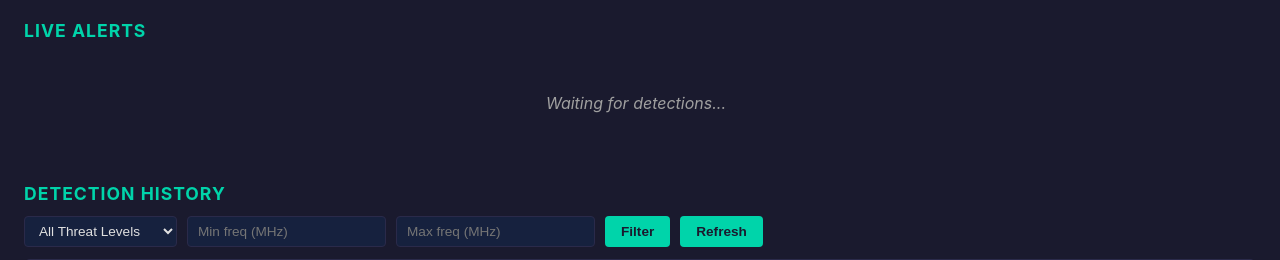
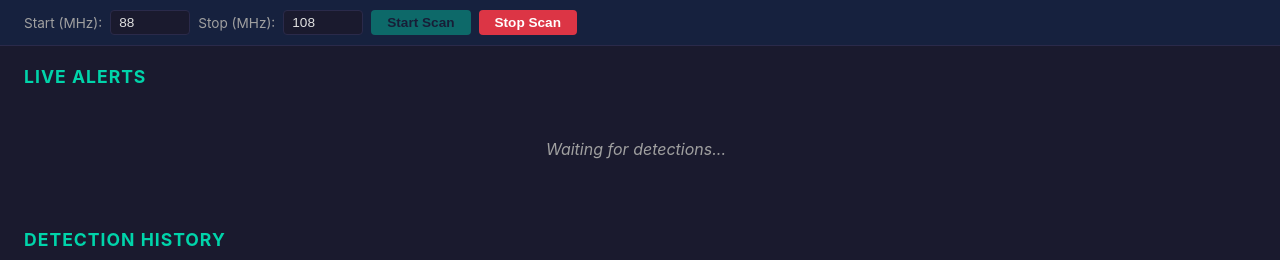
Before and after one commit to fredrik-SC/Skadi, a Flask app: page / in a window 1280 px wide. Shown: the part 53-313 px from the top of the page. Run offline with Flask 3, Linux system fonts and the light colour scheme; data that the repository does not hold is empty.

Commit message:
Session 8: Fix classification accuracy + scan control UI
Classification fixes (critical):
- Increase signal isolation guard_factor 1.5→3.0 to stop clipping
  wideband FM signals before feature extraction
- Rewrite modulation decision tree: bandwidth-aware pre-classification
  (>100 kHz = FM by default), tighter PSK thresholds (require narrowband
  + high phase discontinuity count), better AM/FM discrimination
- Fix bandwidth refinement: use max(refined, detected) so wideband
  signals never report narrower than detector's original estimate
- Result: FM broadcast now correctly classified as "FM Broadcast Radio"
  instead of PSK/8PSK

UI additions:
- Scan control bar: Start/Stop buttons with frequency range inputs
- Error banner for displaying scan/SDR errors
- Scan start/stop REST API endpoints (POST /api/scan/start, /stop)
- Status polling updates button states (enabled/disabled)

134 tests passing.

Co-Authored-By: Claude Opus 4.6 (1M context) <noreply@anthropic.com>

```diff
--- a/config/default.yaml
+++ b/config/default.yaml
@@ -44,7 +44,7 @@ fingerprint:
   # Minimum SNR (dB) to attempt modulation classification
   min_snr_db: 8.0
   # Guard bandwidth factor for signal isolation filter
-  guard_factor: 1.5
+  guard_factor: 3.0
   # FIR filter order for signal isolation
   filter_numtaps: 101
   # ACF search range in milliseconds
--- a/src/web/server.py
+++ b/src/web/server.py
@@ -98,13 +98,31 @@ def _register_routes(app: Flask) -> None:
     @app.route("/api/status")
     def api_status():
         """Scanner status endpoint."""
-        # Status is updated by the scan thread via app.config
         return jsonify({
             "scanning": app.config.get("SCANNER_ACTIVE", False),
             "last_sweep_time": app.config.get("LAST_SWEEP_TIME"),
             "total_detections": app.config.get("TOTAL_DETECTIONS", 0),
             "sweep_count": app.config.get("SWEEP_COUNT", 0),
+            "scan_requested": app.config.get("SCAN_REQUESTED", False),
+            "error": app.config.get("LAST_ERROR"),
         })
+
+    @app.route("/api/scan/start", methods=["POST"])
+    def api_scan_start():
+        """Request a scan to start."""
+        app.config["SCAN_REQUESTED"] = True
+        data = request.get_json(silent=True) or {}
+        if "freq_start" in data:
+            app.config["SCAN_FREQ_START"] = float(data["freq_start"])
+        if "freq_stop" in data:
+            app.config["SCAN_FREQ_STOP"] = float(data["freq_stop"])
+        return jsonify({"status": "scan_requested"})
+
+    @app.route("/api/scan/stop", methods=["POST"])
+    def api_scan_stop():
+        """Request scanning to stop."""
+        app.config["SCAN_REQUESTED"] = False
+        return jsonify({"status": "stop_requested"})
 
 
 def _float_or_none(value: str | None) -> float | None:
--- a/src/web/static/css/skadi.css
+++ b/src/web/static/css/skadi.css
@@ -70,6 +70,76 @@ body {
 @keyframes pulse {
     0%, 100% { opacity: 1; }
     50% { opacity: 0.6; }
+}
+
+/* Scan Controls */
+#scan-controls {
+    padding: 10px 24px;
+    background: var(--bg-secondary);
+    border-bottom: 1px solid var(--border);
+    display: flex;
+    align-items: center;
+    justify-content: space-between;
+    flex-wrap: wrap;
+    gap: 8px;
+}
+
+.control-group {
+    display: flex;
+    align-items: center;
+    gap: 8px;
+    font-size: 0.85rem;
+}
+
+.control-group label { color: var(--text-secondary); }
+
+.control-group input {
+    width: 80px;
+    padding: 4px 8px;
+    background: var(--bg-primary);
+    color: var(--text-primary);
+    border: 1px solid var(--border);
+    border-radius: 4px;
+    font-size: 0.85rem;
+}
+
+.btn-scan {
+    padding: 5px 16px;
+    background: var(--accent);
+    color: var(--bg-primary);
+    border: none;
+    border-radius: 4px;
+    cursor: pointer;
+    font-weight: bold;
+    font-size: 0.85rem;
+}
+
+.btn-scan:hover { opacity: 0.85; }
+.btn-scan:disabled { opacity: 0.4; cursor: not-allowed; }
+
+.btn-stop {
+    padding: 5px 16px;
+    background: var(--threat-critical);
+    color: white;
+    border: none;
+    border-radius: 4px;
+    cursor: pointer;
+    font-weight: bold;
+    font-size: 0.85rem;
+}
+
+.btn-stop:hover { opacity: 0.85; }
+.btn-stop:disabled { opacity: 0.4; cursor: not-allowed; }
+
+.error-banner {
+    width: 100%;
+    padding: 8px 16px;
+    background: rgba(220, 53, 69, 0.2);
+    border: 1px solid var(--threat-critical);
+    border-radius: 4px;
+    color: var(--threat-critical);
+    font-size: 0.85rem;
+    margin-top: 4px;
 }
 
 /* Main Layout */
--- a/src/web/static/js/skadi.js
+++ b/src/web/static/js/skadi.js
@@ -175,17 +175,63 @@
     function pollStatus() {
         fetch('/api/status')
             .then(function(r) { return r.json(); })
-            .then(function(data) { updateStatus(data); })
+            .then(function(data) {
+                updateStatus(data);
+                // Update scan control buttons
+                var startBtn = document.getElementById('btn-start-scan');
+                var stopBtn = document.getElementById('btn-stop-scan');
+                if (data.scanning) {
+                    startBtn.disabled = true;
+                    stopBtn.disabled = false;
+                } else {
+                    startBtn.disabled = false;
+                    stopBtn.disabled = true;
+                }
+                // Show error if any
+                var errorBanner = document.getElementById('error-banner');
+                if (data.error) {
+                    errorBanner.textContent = data.error;
+                    errorBanner.style.display = 'block';
+                } else {
+                    errorBanner.style.display = 'none';
+                }
+            })
             .catch(function() {});
 
-        // Poll every 3 seconds
         setTimeout(pollStatus, 3000);
+    }
+
+    // --- Scan Controls ---
+
+    function startScan() {
+        var startMhz = document.getElementById('scan-start').value;
+        var stopMhz = document.getElementById('scan-stop').value;
+        fetch('/api/scan/start', {
+            method: 'POST',
+            headers: {'Content-Type': 'application/json'},
+            body: JSON.stringify({
+                freq_start: parseFloat(startMhz) * 1e6,
+                freq_stop: parseFloat(stopMhz) * 1e6
+            })
+        }).then(function() {
+            document.getElementById('btn-start-scan').disabled = true;
+            document.getElementById('btn-stop-scan').disabled = false;
+        });
+    }
+
+    function stopScan() {
+        fetch('/api/scan/stop', {method: 'POST'}).then(function() {
+            document.getElementById('btn-start-scan').disabled = false;
+            document.getElementById('btn-stop-scan').disabled = true;
+        });
     }
 
     // --- Event Listeners ---
 
     document.getElementById('btn-filter').addEventListener('click', loadHistory);
     document.getElementById('btn-refresh').addEventListener('click', loadHistory);
+    document.getElementById('btn-start-scan').addEventListener('click', startScan);
+    document.getElementById('btn-stop-scan').addEventListener('click', stopScan);
 
     // Column sorting
     document.querySelectorAll('#history-table th[data-sort]').forEach(function(th) {
--- a/src/web/templates/index.html
+++ b/src/web/templates/index.html
@@ -20,6 +20,19 @@
             <span id="last-sweep">Last: --</span>
         </div>
     </header>
+
+    <!-- Scan Controls -->
+    <div id="scan-controls">
+        <div class="control-group">
+            <label>Start (MHz):</label>
+            <input type="number" id="scan-start" value="88" step="1" min="1" max="3000">
+            <label>Stop (MHz):</label>
+            <input type="number" id="scan-stop" value="108" step="1" min="1" max="3000">
+            <button id="btn-start-scan" class="btn-scan">Start Scan</button>
+            <button id="btn-stop-scan" class="btn-stop" disabled>Stop Scan</button>
+        </div>
+        <div id="error-banner" class="error-banner" style="display:none"></div>
+    </div>
 
     <!-- Main Content -->
     <main>
@@ -70,6 +83,6 @@
     </main>
 
     <script src="/static/js/socket.io.min.js"></script>
-    <script src="/static/js/skadi.js?v=3"></script>
+    <script src="/static/js/skadi.js?v=4"></script>
 </body>
 </html>
```
Also changed, not shown: src/fingerprint/extractor.py (+5 -5 lines), src/fingerprint/isolation.py (+9 -3 lines), src/fingerprint/modulation.py (+36 -20 lines).
